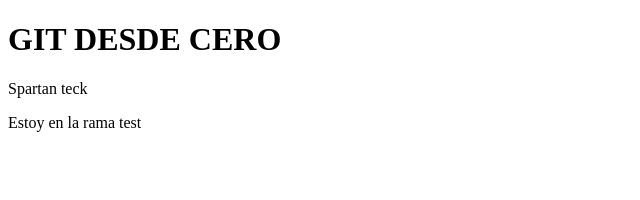
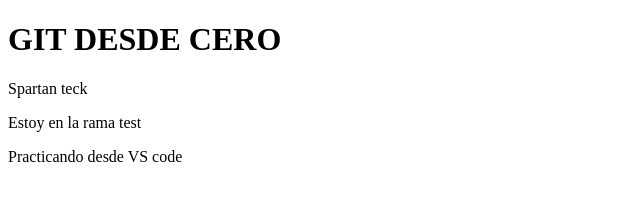
Before and after one commit to urieltza/practicando-git, a plain HTML site: page index.html in a window 1280 px wide. Shown: the whole page, without its empty margins (0-640 px from the left). Drawn offline with Linux system fonts and the light colour scheme.

Commit message:
Primer commit desde VS code

```diff
--- a/index.html
+++ b/index.html
@@ -2,8 +2,7 @@
 <html lang="en">
 <head>
     <meta charset="UTF-8">
-    <meta name="viewport" content="width=device-width, initial-scale=1.0">
-    <title>Precticando con GIT</title>
+    <title>Practicando desde VS code</title>
 </head>
 <body>
         <h1>GIT DESDE CERO</h1>
@@ -11,5 +10,8 @@
         <section>
             <p>Estoy en la rama test</p>
         </section>
+        <div class="">
+            <p>Practicando desde VS code</p>
+        </div>
 </body>
 </html>
```
Also changed, not shown: 1 other file.
